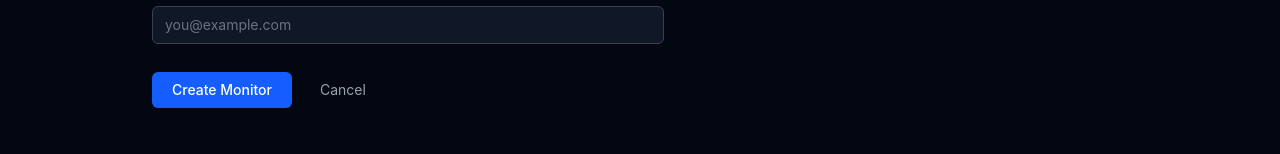
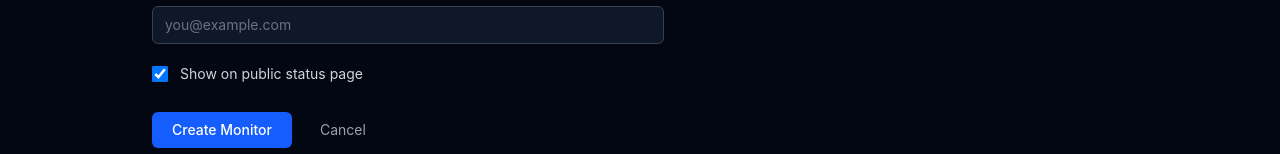
Before and after one commit to NissanLevy/ServiceBeat, a Next.js app: page /monitors/new in a window 1280 px wide. Shown: the part 656-810 px from the top of the page. Built offline with nearby package versions, Linux system fonts and the light colour scheme; no server answers; the database is empty.

Commit message:
Add status page toggle to creation form and response time assertion type

```diff
--- a/src/app/api/monitors/route.ts
+++ b/src/app/api/monitors/route.ts
@@ -24,6 +24,7 @@ export async function POST(req: Request) {
       interval: body.interval ?? 60,
       assertions: body.assertions ?? [{ type: "status_code", operator: "eq", value: 200 }],
       serviceId: body.serviceId ?? null,
+      showOnStatusPage: body.showOnStatusPage ?? true,
       active: true,
     },
   });
--- a/src/app/monitors/new/page.tsx
+++ b/src/app/monitors/new/page.tsx
@@ -23,6 +23,7 @@ export default function NewMonitorPage() {
     interval: 60,
     alertEmail: "",
     serviceId: "",
+    showOnStatusPage: true,
   });
 
   useEffect(() => {
@@ -56,6 +57,7 @@ export default function NewMonitorPage() {
           method: form.method,
           interval: form.interval,
           serviceId: form.serviceId || null,
+          showOnStatusPage: form.showOnStatusPage,
           assertions,
         }),
       });
@@ -187,6 +189,16 @@ export default function NewMonitorPage() {
           />
         </Field>
 
+        <label className="flex items-center gap-3 cursor-pointer select-none">
+          <input
+            type="checkbox"
+            checked={form.showOnStatusPage}
+            onChange={(e) => setForm({ ...form, showOnStatusPage: e.target.checked })}
+            className="w-4 h-4 rounded border-gray-600 bg-gray-800 text-blue-500 focus:ring-0"
+          />
+          <span className="text-sm text-gray-300">Show on public status page</span>
+        </label>
+
         <div className="flex gap-3 pt-2">
           <button
             type="submit"
--- a/src/components/AssertionBuilder.tsx
+++ b/src/components/AssertionBuilder.tsx
@@ -10,6 +10,7 @@ interface Props {
 const STATUS_CODE_OPS: AssertionOperator[] = ["eq", "neq", "gt", "lt"];
 const KEYWORD_OPS = ["contains", "neq"] as const;
 const JSONPATH_OPS: AssertionOperator[] = ["eq", "neq", "contains", "gt", "lt"];
+const RESPONSE_TIME_OPS = ["gt", "lt"] as const;
 
 const OP_LABELS: Record<string, string> = {
   eq: "equals",
@@ -20,8 +21,9 @@ const OP_LABELS: Record<string, string> = {
 };
 
 function defaultAssertion(type: Assertion["type"]): Assertion {
-  if (type === "status_code") return { type, operator: "eq", value: 200 };
-  if (type === "keyword")     return { type, operator: "contains", value: "" };
+  if (type === "status_code")   return { type, operator: "eq", value: 200 };
+  if (type === "keyword")       return { type, operator: "contains", value: "" };
+  if (type === "response_time") return { type, operator: "lt", value: 3000 };
   return { type: "jsonpath", path: "$.status", operator: "eq", value: "" };
 }
 
@@ -57,6 +59,7 @@ export default function AssertionBuilder({ assertions, onChange }: Props) {
             <option value="status_code">Status Code</option>
             <option value="keyword">Keyword</option>
             <option value="jsonpath">JSONPath</option>
+            <option value="response_time">Response Time (ms)</option>
           </select>
 
           {/* JSONPath path input */}
@@ -77,6 +80,7 @@ export default function AssertionBuilder({ assertions, onChange }: Props) {
           >
             {(assertion.type === "status_code" ? STATUS_CODE_OPS
               : assertion.type === "keyword" ? KEYWORD_OPS
+              : assertion.type === "response_time" ? RESPONSE_TIME_OPS
               : JSONPATH_OPS
             ).map((op) => (
               <option key={op} value={op}>{OP_LABELS[op]}</option>
@@ -88,12 +92,12 @@ export default function AssertionBuilder({ assertions, onChange }: Props) {
             value={String(assertion.value)}
             onChange={(e) => {
               const raw = e.target.value;
-              const value = assertion.type === "status_code"
+              const value = (assertion.type === "status_code" || assertion.type === "response_time")
                 ? Number(raw)
                 : raw;
               update(i, { value } as Partial<Assertion>);
             }}
-            placeholder={assertion.type === "status_code" ? "200" : assertion.type === "jsonpath" ? "active" : "keyword"}
+            placeholder={assertion.type === "status_code" ? "200" : assertion.type === "response_time" ? "3000" : assertion.type === "jsonpath" ? "active" : "keyword"}
             className={`${inputCls} flex-1`}
           />
 
--- a/src/lib/checker/run.ts
+++ b/src/lib/checker/run.ts
@@ -13,7 +13,7 @@ function compare(operator: string, actual: unknown, expected: unknown): boolean
   }
 }
 
-function evaluate(assertion: Assertion, statusCode: number, body: string, parsed: unknown): string | null {
+function evaluate(assertion: Assertion, statusCode: number, body: string, parsed: unknown, responseTime: number): string | null {
   if (assertion.type === "status_code") {
     if (!compare(assertion.operator, statusCode, assertion.value))
       return `Status code ${statusCode} failed: expected ${assertion.operator} ${assertion.value}`;
@@ -36,6 +36,12 @@ function evaluate(assertion: Assertion, statusCode: number, body: string, parsed
     const actual = results[0];
     if (!compare(assertion.operator, actual, assertion.value))
       return `JSONPath "${assertion.path}" = ${JSON.stringify(actual)} failed: expected ${assertion.operator} ${JSON.stringify(assertion.value)}`;
+    return null;
+  }
+
+  if (assertion.type === "response_time") {
+    if (!compare(assertion.operator, responseTime, assertion.value))
+      return `Response time ${responseTime}ms failed: expected ${assertion.operator === "gt" ? "less than" : "greater than"} ${assertion.value}ms`;
     return null;
   }
 
@@ -64,7 +70,7 @@ export async function runCheck(input: CheckInput): Promise<CheckOutput> {
     })();
 
     const failures = input.assertions
-      .map((a) => evaluate(a, response.status, body, parsed))
+      .map((a) => evaluate(a, response.status, body, parsed, responseTime))
       .filter((f): f is string => f !== null);
 
     if (failures.length > 0) {
--- a/src/lib/checker/types.ts
+++ b/src/lib/checker/types.ts
@@ -1,9 +1,10 @@
 export type AssertionOperator = "eq" | "neq" | "contains" | "gt" | "lt";
 
 export type Assertion =
-  | { type: "status_code"; operator: AssertionOperator; value: number }
-  | { type: "keyword"; operator: "contains" | "neq"; value: string }
-  | { type: "jsonpath"; path: string; operator: AssertionOperator; value: unknown };
+  | { type: "status_code";   operator: AssertionOperator;    value: number }
+  | { type: "keyword";       operator: "contains" | "neq";  value: string }
+  | { type: "jsonpath";      path: string; operator: AssertionOperator; value: unknown }
+  | { type: "response_time"; operator: "gt" | "lt";          value: number };
 
 export interface CheckInput {
   url: string;
```
